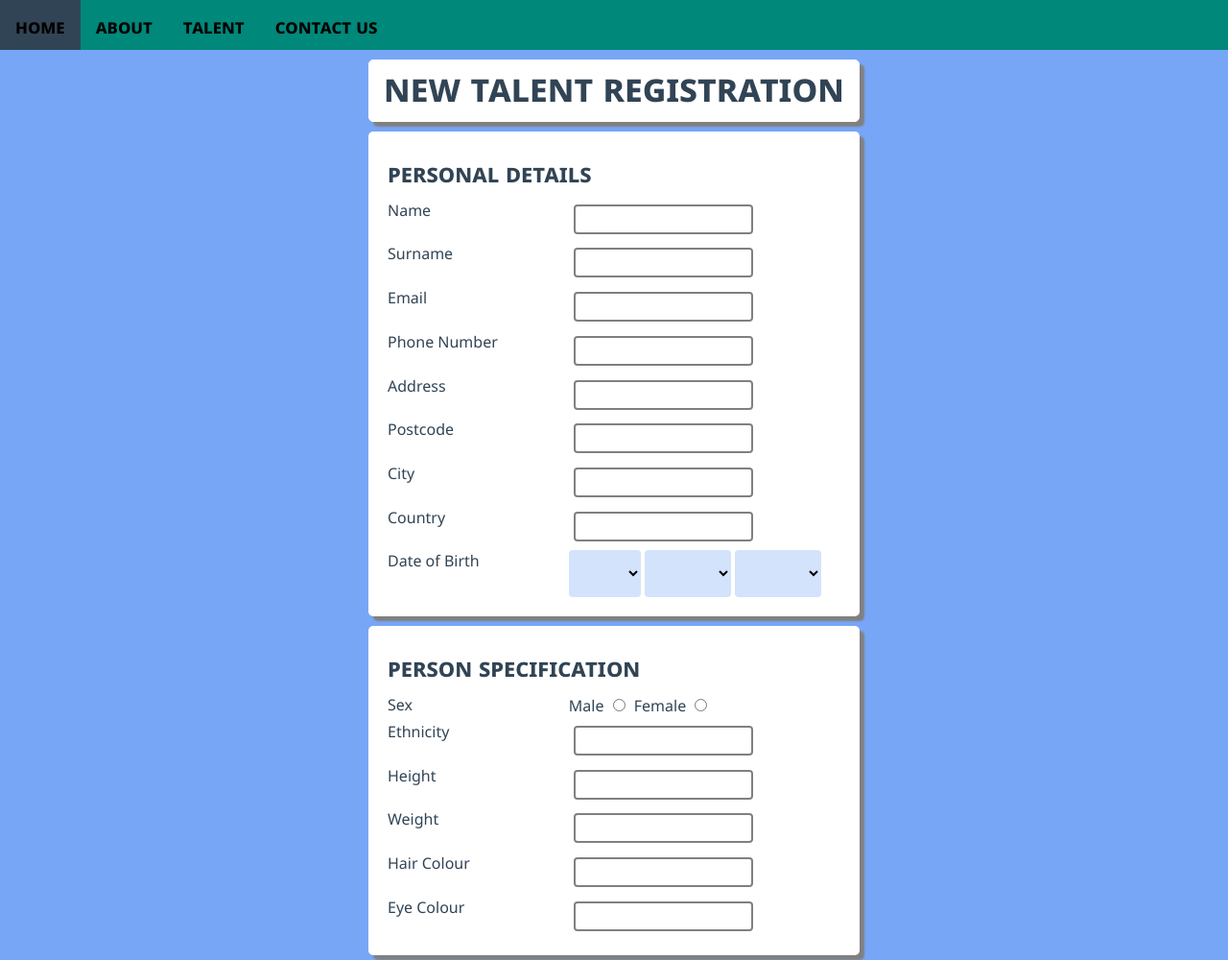
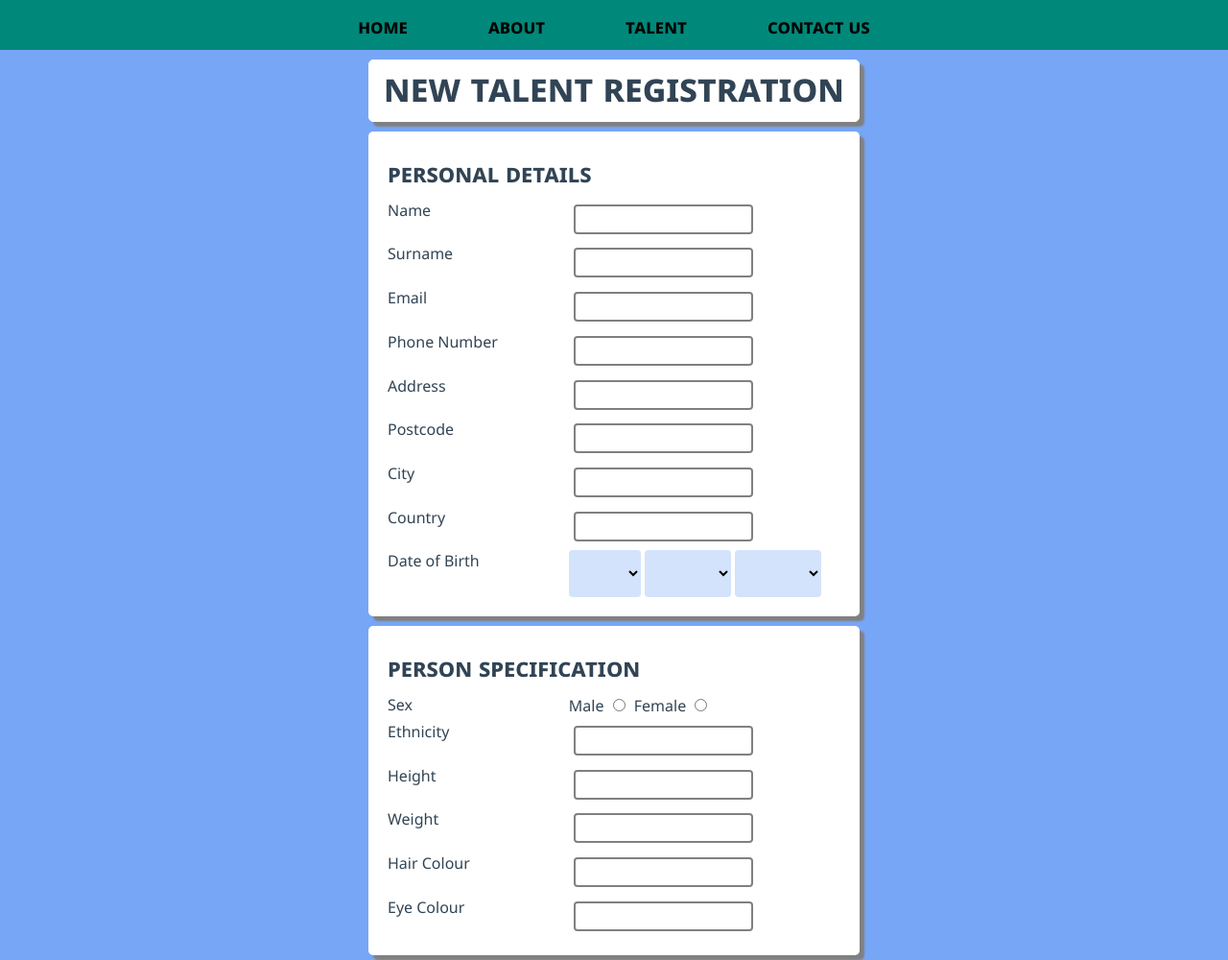
Before and after one commit to klaudiatomanova/milestone1.2, a plain HTML site: page index.html in a window 1280 px wide. Shown: the top 1000 px of the page at 96% size. Drawn offline with Linux system fonts and the light colour scheme.

Commit message:
added nav

```diff
--- a/style.css
+++ b/style.css
@@ -15,6 +15,8 @@ div {
   padding: 0;
   overflow: hidden;
   list-style-type: none;
+  width: 100%;
+  text-align: center;
 }
 
 nav a {
@@ -34,28 +36,21 @@ nav a:hover {
 }
 
 ul {
-  float: left;
-  text-align: center;
-  list-style-type: none;
-  margin: 0;
-  padding: 0;
-  overflow: hidden;
   color: #314455;
   list-style-type: none;
+  display: flex;
+  justify-content: center;
 }
 
 li {
-  float: left;
-  display: block;
   color: white;
-  text-align: center;
   text-decoration: none;
   height: 52px;
 }
 
 li a {
-  padding: 14px 16px;
-  display: block;
+  padding: 14px 42px;
+  display: inline-block;
 }
 
 h1 {
```
